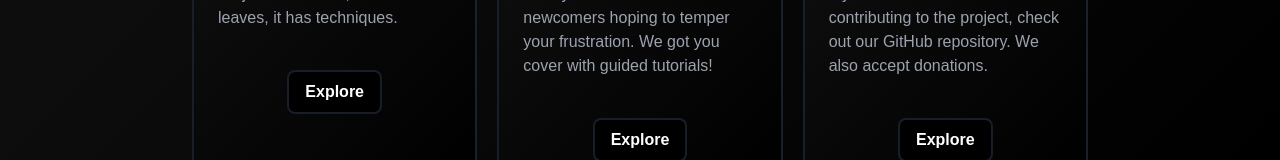
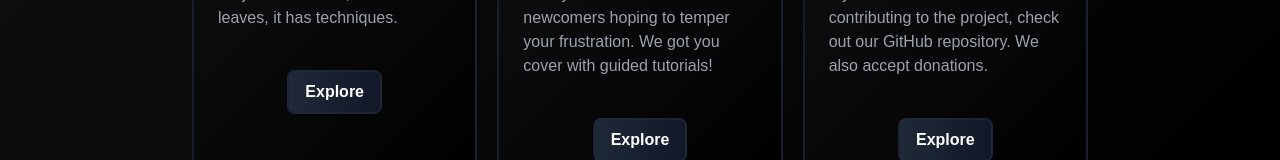
Before and after one commit to DarCoF/dojo-app, a Next.js app in the folder client-next/: page / in a window 1280 px wide. Shown: the part 792-952 px from the top of the page. Built offline with nearby package versions, Linux system fonts and the light colour scheme.

Commit message:
Add color gradient to home page buttoon hover

```diff
--- a/client-next/app/components/ui-comps/card/card.tsx
+++ b/client-next/app/components/ui-comps/card/card.tsx
@@ -5,8 +5,8 @@ interface CardProps {
   altText: string;
   title: string;
   description: string;
-  tags: string[];
-  buttonTag: string;
+  tags?: string[];
+  buttonTag?: string;
 }
 
 export default function Card({ imageUrl, altText, title, description, tags, buttonTag }: CardProps) {
@@ -18,7 +18,7 @@ export default function Card({ imageUrl, altText, title, description, tags, butt
         <p className="text-gray-400 text-base text-left">{description}</p>
       </div>
       <div className="px-6 pt-4 pb-2 flex-grow-0">
-        {tags.map((tag) => (
+        {tags?.map((tag) => (
           <span
             key={tag}
             className="inline-block bg-gray-200 rounded-full px-3 py-1 text-sm font-semibold text-gray-700 mr-2 mb-2"
@@ -27,7 +27,7 @@ export default function Card({ imageUrl, altText, title, description, tags, butt
           </span>
         ))}
       </div>
-      <button className="bg-black border-solid border-2 border-gray-800  border-opacity-75 text-white font-semibold py-2 px-4 rounded-lg hover:bg-gray-600 transition mt-auto mb-4 mx-6">
+      <button className="bg-black border-solid border-2 border-gray-800  border-opacity-75 text-white font-semibold py-2 px-4 rounded-lg bg-gradient-to-r from-gray-800 to-gray-900 hover:from-purple-600 hover:to-red-900 transition mt-auto mb-4 mx-6">
         {buttonTag}
       </button>
     </div>
```
